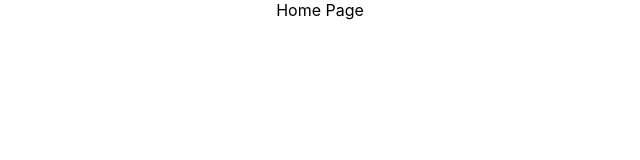
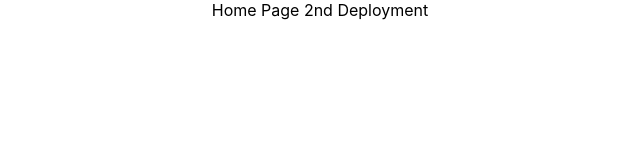
Before and after one commit to JehanKE/JehanKE.github.io, a React (Create React App) app: page / in a window 1280 px wide. Shown: the top 160 px of the page, without its empty margins (320-960 px from the left). Built offline with nearby package versions, Linux system fonts and the light colour scheme.

Commit message:
2nd deployment code change

```diff
--- a/src/components/pages/HomePage/index.js
+++ b/src/components/pages/HomePage/index.js
@@ -2,7 +2,7 @@ import './index.css';
 
 const HomePage = () => {
     return (
-        <div>Home Page</div>
+        <div>Home Page 2nd Deployment</div>
     )
 }
 
```
